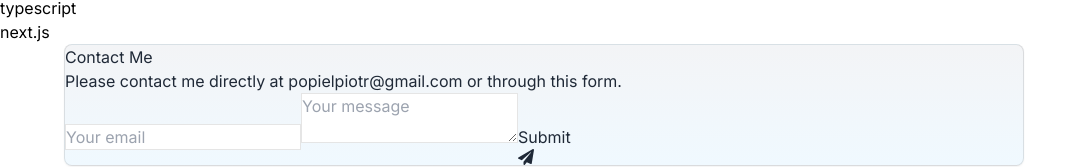
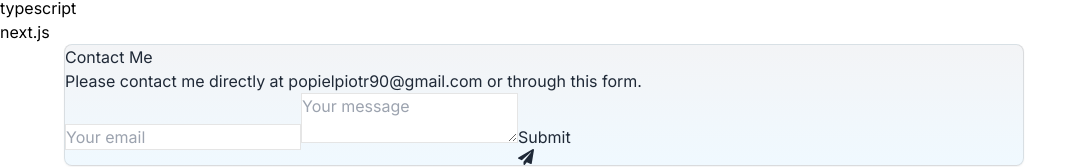
Before and after one commit to PiotrPopiel/portfolio-website, a Next.js app: page / in a window 1280 px wide. Shown: the part 2289-2456 px from the top of the page, without its empty margins (0-1087 px from the left). Built offline with nearby package versions, Linux system fonts and the light colour scheme; no server answers.

Commit message:
code refactor

```diff
--- a/components/Contact.tsx
+++ b/components/Contact.tsx
@@ -32,7 +32,7 @@ function Contact() {
       <p className="-mt-5">
         Please contact me directly at{" "}
         <a href="mailto:popielpiotr90@gmail.com" className="underline">
-          popielpiotr@gmail.com
+          popielpiotr90@gmail.com
         </a>{" "}
         or through this form.
       </p>
```
